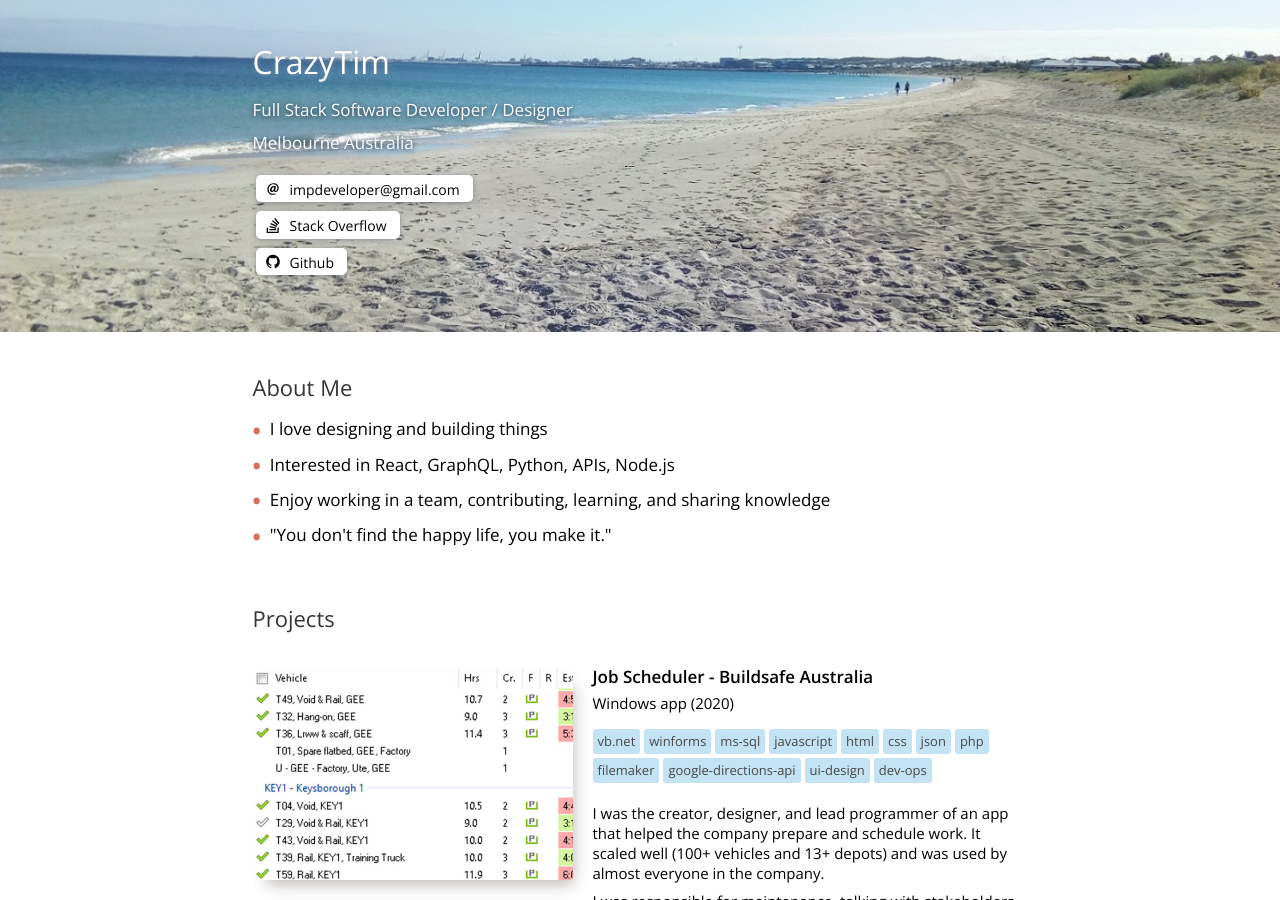
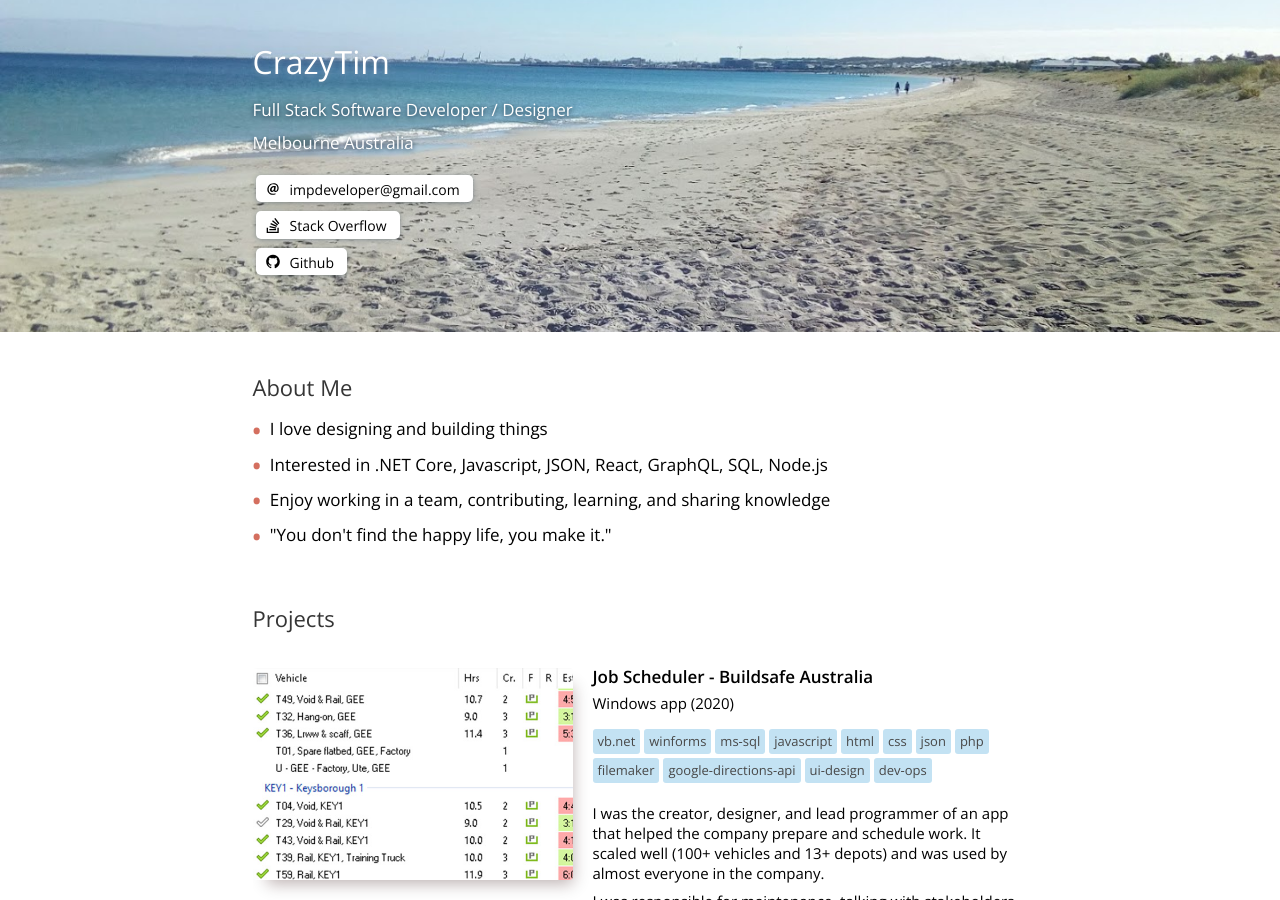
Before and after one commit to CrazyTim/crazytim-portfolio, a Jekyll site: the page built from index.html, in a window 1280 px wide and 900 px high. Built offline with Jekyll 4.4.1, drawn with Linux system fonts in a browser that asks for light colours.

Commit message:
Update interests

```diff
--- a/index.html
+++ b/index.html
@@ -63,7 +63,7 @@ layout: null
 
         <ul class="overview">
           <li>I love designing and <span class="no-line-break">building things</span></li>
-          <li>Interested in React, GraphQL, Python, APIs, Node.js</li>
+          <li>Interested in .NET Core, Javascript, JSON, React, GraphQL, SQL, Node.js</li>
           <li>Enjoy working in a team, contributing, learning, and <span class="no-line-break">sharing knowledge</span></li>
           <li>"You don't find the happy life, you make it."</li>
         </ul>
```
